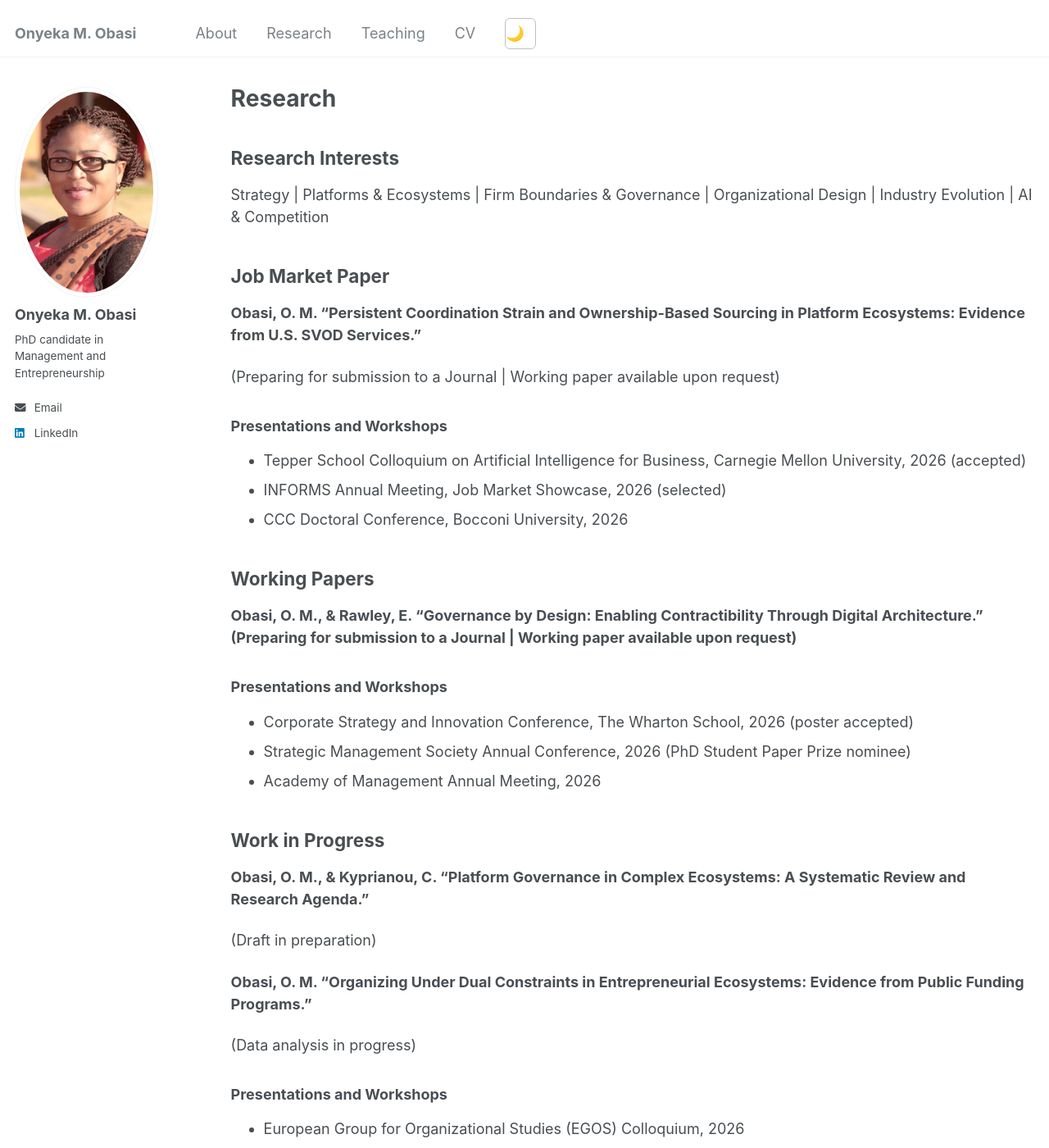
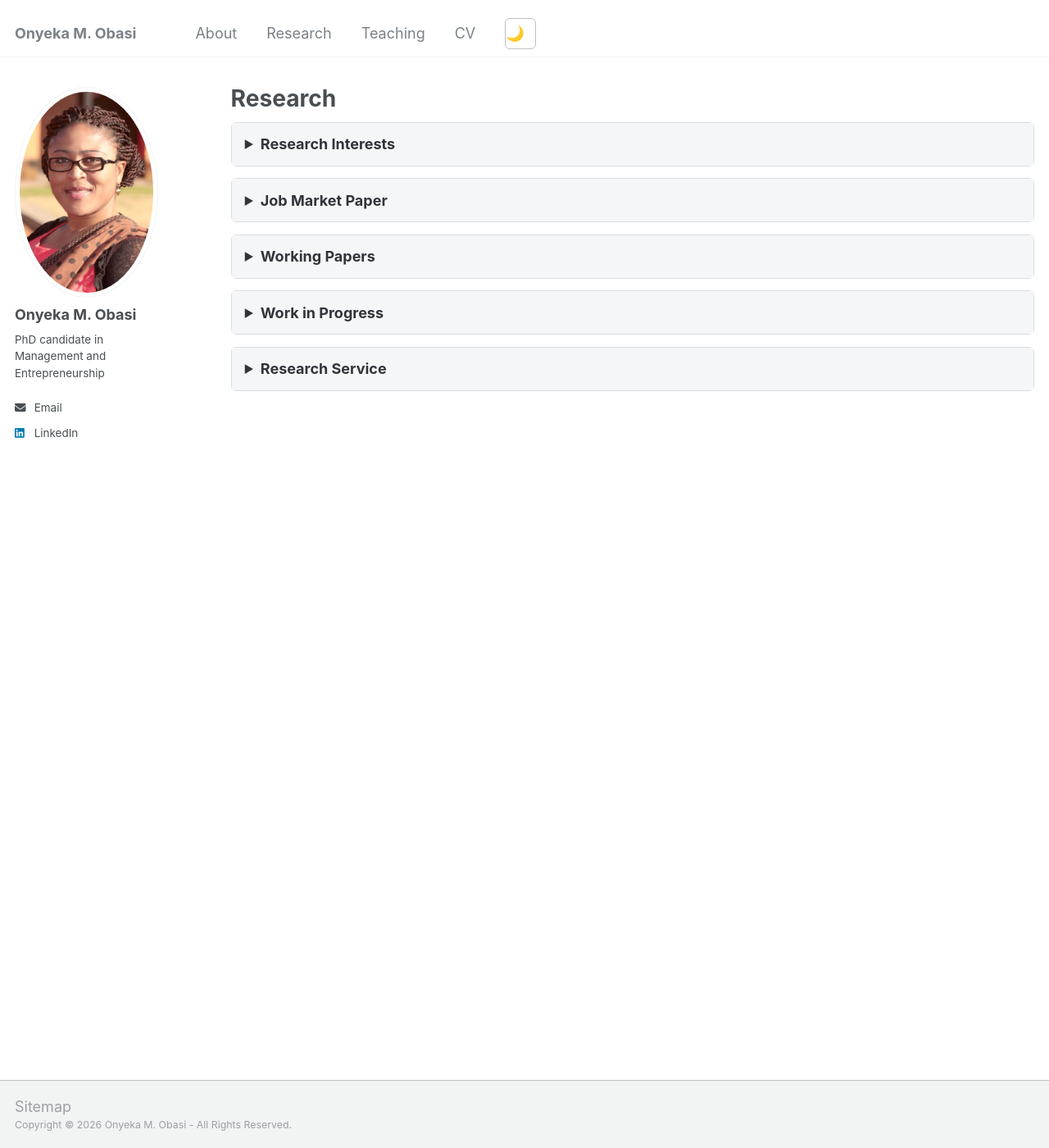
Before and after one commit to hunternbh/onyeka-obasi-site, a Jekyll site: the page built from _pages/research.md, in a window 1280 px wide and 1400 px high. Shown: the whole window at 82% size. Built offline with Jekyll 4.4.1, drawn with Linux system fonts in a browser that asks for light colours; some of the changed text lies outside the part shown.

Commit message:
Use collapsible sections across academic pages

```diff
--- a/_pages/research.md
+++ b/_pages/research.md
@@ -5,11 +5,18 @@ permalink: /research/
 author_profile: true
 ---
 
-## Research Interests
+<details class="collapsible-section">
+<summary>Research Interests</summary>
+<div class="collapsible-section__content" markdown="1">
 
 Strategy &#124; Platforms & Ecosystems &#124; Firm Boundaries & Governance &#124; Organizational Design &#124; Industry Evolution &#124; AI & Competition
 
-## Job Market Paper
+</div>
+</details>
+
+<details class="collapsible-section">
+<summary>Job Market Paper</summary>
+<div class="collapsible-section__content" markdown="1">
 
 **Obasi, O. M. “Persistent Coordination Strain and Ownership-Based Sourcing in Platform Ecosystems: Evidence from U.S. SVOD Services.”**
 
@@ -21,7 +28,12 @@ Strategy &#124; Platforms & Ecosystems &#124; Firm Boundaries & Governance &#124
 - INFORMS Annual Meeting, Job Market Showcase, 2026 (selected)
 - CCC Doctoral Conference, Bocconi University, 2026
 
-## Working Papers
+</div>
+</details>
+
+<details class="collapsible-section">
+<summary>Working Papers</summary>
+<div class="collapsible-section__content" markdown="1">
 
 **Obasi, O. M., & Rawley, E. “Governance by Design: Enabling Contractibility Through Digital Architecture.” (Preparing for submission to a Journal &#124; Working paper available upon request)**
 
@@ -31,7 +43,12 @@ Strategy &#124; Platforms & Ecosystems &#124; Firm Boundaries & Governance &#124
 - Strategic Management Society Annual Conference, 2026 (PhD Student Paper Prize nominee)
 - Academy of Management Annual Meeting, 2026
 
-## Work in Progress
+</div>
+</details>
+
+<details class="collapsible-section">
+<summary>Work in Progress</summary>
+<div class="collapsible-section__content" markdown="1">
 
 **Obasi, O. M., & Kyprianou, C. “Platform Governance in Complex Ecosystems: A Systematic Review and Research Agenda.”**
 
@@ -46,7 +63,12 @@ Strategy &#124; Platforms & Ecosystems &#124; Firm Boundaries & Governance &#124
 - European Group for Organizational Studies (EGOS) Colloquium, 2026
 - Baruch College Research Symposium, 2025
 
-## Research Service
+</div>
+</details>
+
+<details class="collapsible-section">
+<summary>Research Service</summary>
+<div class="collapsible-section__content" markdown="1">
 
 ### Ad Hoc Reviewer
 
@@ -65,3 +87,6 @@ Strategy &#124; Platforms & Ecosystems &#124; Firm Boundaries & Governance &#124
 ### Recognition
 
 - Best Reviewer Award, Corporate Strategy Interest Group, Strategic Management Society, 2026
+
+</div>
+</details>
--- /dev/null
+++ b/_sass/_collapsible-sections.scss
@@ -0,0 +1,48 @@
+.collapsible-section {
+  margin: 0.8rem 0;
+  border: 1px solid #d8dce1;
+  border-radius: 0.35rem;
+  background: #fff;
+}
+
+.collapsible-section > summary {
+  padding: 0.7rem 0.9rem;
+  color: #30343b;
+  background: #f5f6f7;
+  cursor: pointer;
+  font-weight: 700;
+}
+
+.collapsible-section > summary:hover {
+  background: #eceff2;
+}
+
+.collapsible-section[open] > summary {
+  border-bottom: 1px solid #d8dce1;
+}
+
+.collapsible-section__content {
+  padding: 0.35rem 1rem 0.8rem;
+}
+
+.collapsible-section__content > :last-child {
+  margin-bottom: 0;
+}
+
+body.dark-mode .collapsible-section {
+  border-color: #444;
+  background: #181818;
+}
+
+body.dark-mode .collapsible-section > summary {
+  color: #f4f4f4;
+  background: #242424;
+}
+
+body.dark-mode .collapsible-section > summary:hover {
+  background: #303030;
+}
+
+body.dark-mode .collapsible-section[open] > summary {
+  border-bottom-color: #444;
+}
--- a/assets/css/main.scss
+++ b/assets/css/main.scss
@@ -32,6 +32,7 @@
 
 @import "page";
 @import "archive";
+@import "collapsible-sections";
 @import "sidebar";
 
 @import "vendor/font-awesome/fontawesome";
```
Also changed, not shown: _pages/about.md (+7 -0 lines), _pages/cv.md (+7 -0 lines), _pages/teaching.md (+24 -4 lines).
